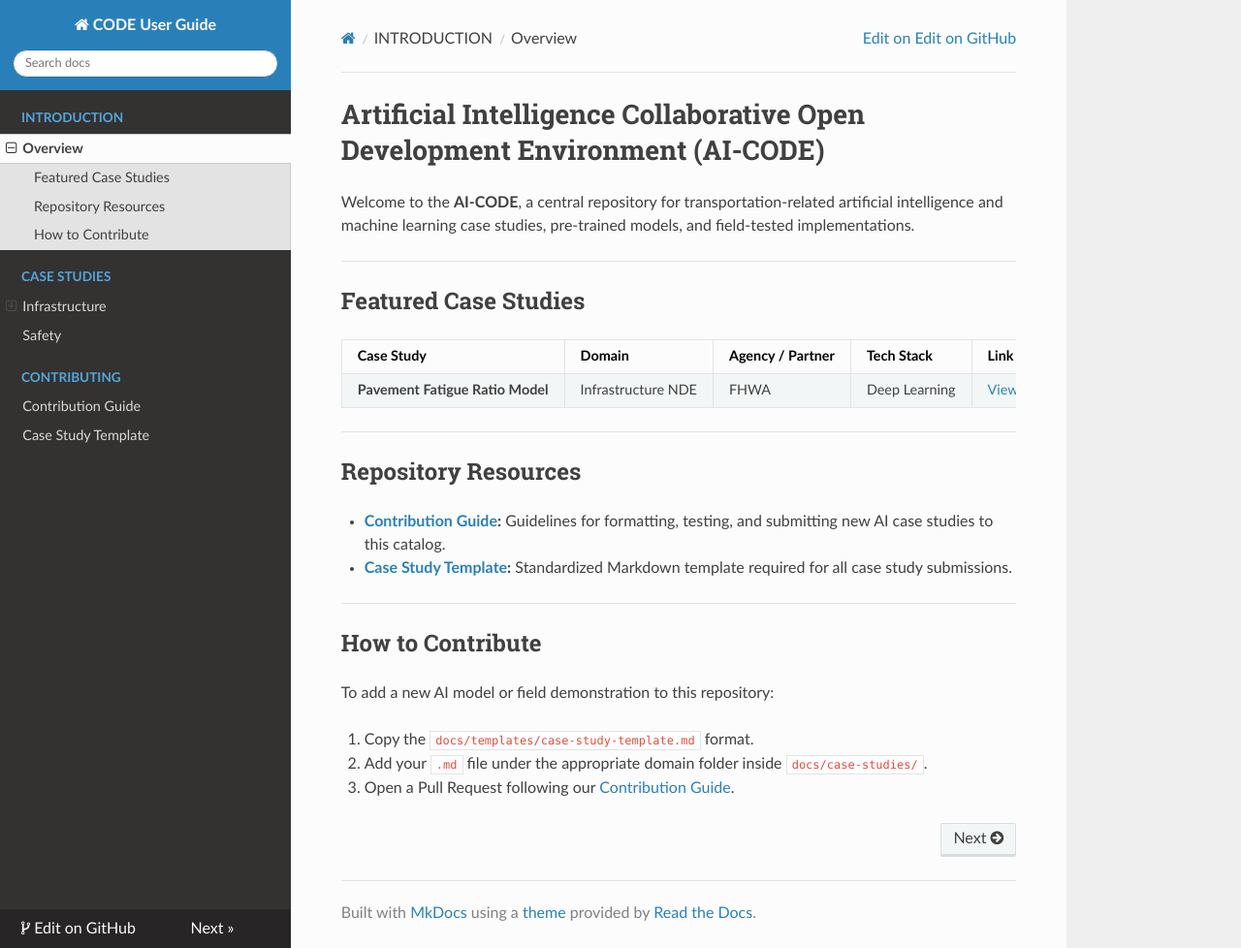
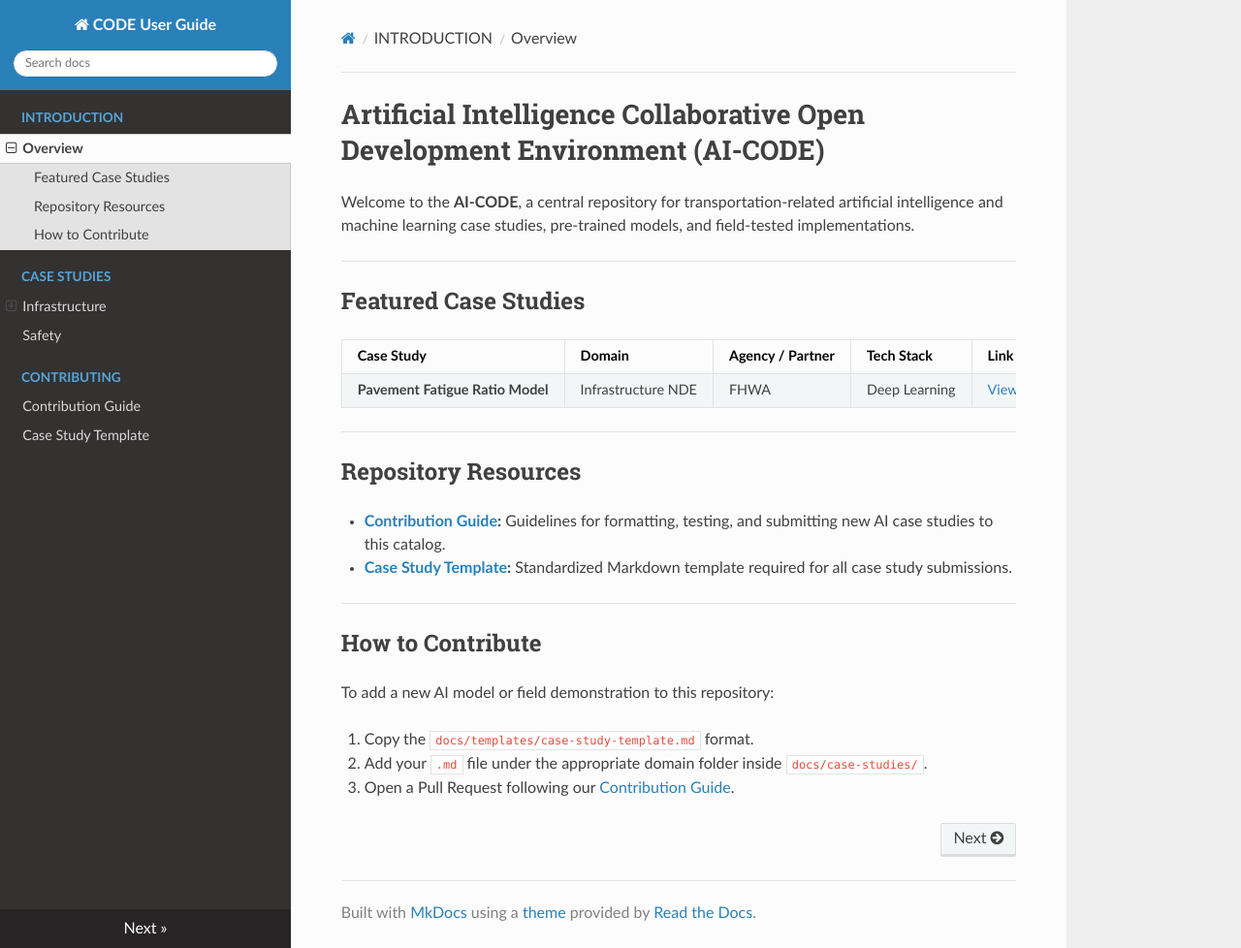
Before and after one commit to TFHRC-AI-CODE/AI-CODE, an MkDocs documentation site: the page built from docs/index.md, in a window 1280 px wide and 978 px high. Shown: the whole window at 97% size. Built offline with MkDocs 1.6.1, drawn with Linux system fonts in a browser that asks for light colours; nearby versions of some CDN libraries.

Commit message:
Update mkdocs.yml

```diff
--- a/mkdocs.yml
+++ b/mkdocs.yml
@@ -1,7 +1,6 @@
 site_name: CODE User Guide
 site_url: https://tfhrc-ai-code.github.io/AI-CODE/
-repo_url: https://github.com/TFHRC-AI-CODE/AI-CODE
-repo_name: Edit on GitHub
+edit_uri: ""
 
 theme:
   name: readthedocs
```
